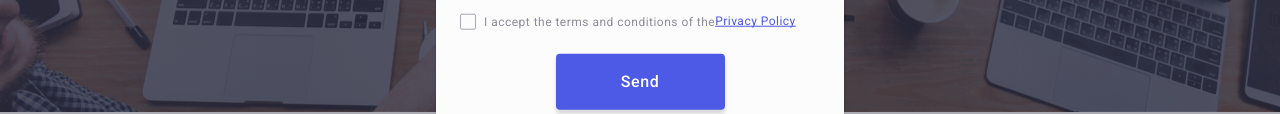
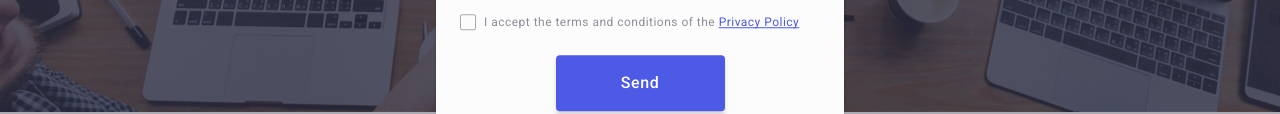
Before and after one commit to O-Zamkovaya/goit-markup-hw-05, a plain HTML site: page index.html in a window 1280 px wide. Shown: the part 561-675 px from the top of the page. Drawn offline with nearby package versions, Linux system fonts and the light colour scheme.

Commit message:
final fix

```diff
--- a/css/styles.css
+++ b/css/styles.css
@@ -626,7 +626,7 @@ a {
   opacity: 0;
   visibility: hidden;
   pointer-events: none;
-  transition: opasity 250ms cubic-bezier(0.4, 0, 0.2, 1);
+  transition: opasity 250ms cubic-bezier(0.4, 0, 0.2, 1),
   visibility: 250ms cubic-bezier(0.4, 0, 0.2, 1);
 }
 
@@ -788,7 +788,7 @@ a {
   line-height: 1.17;
   letter-spacing: 0.04em;
   color: #8e8f99;
-  display: flex;
+
   align-items: center;
 }
 
```
